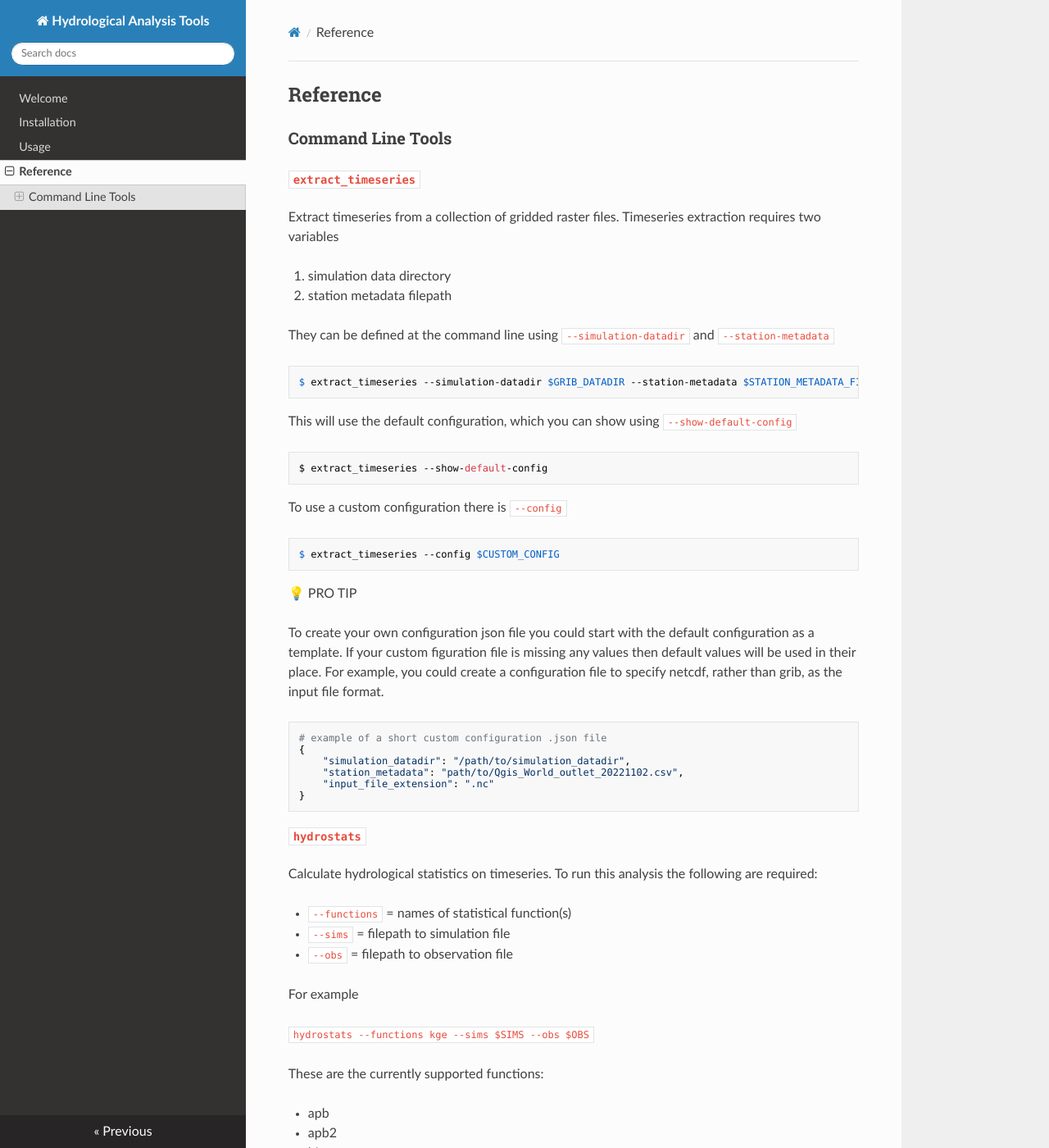
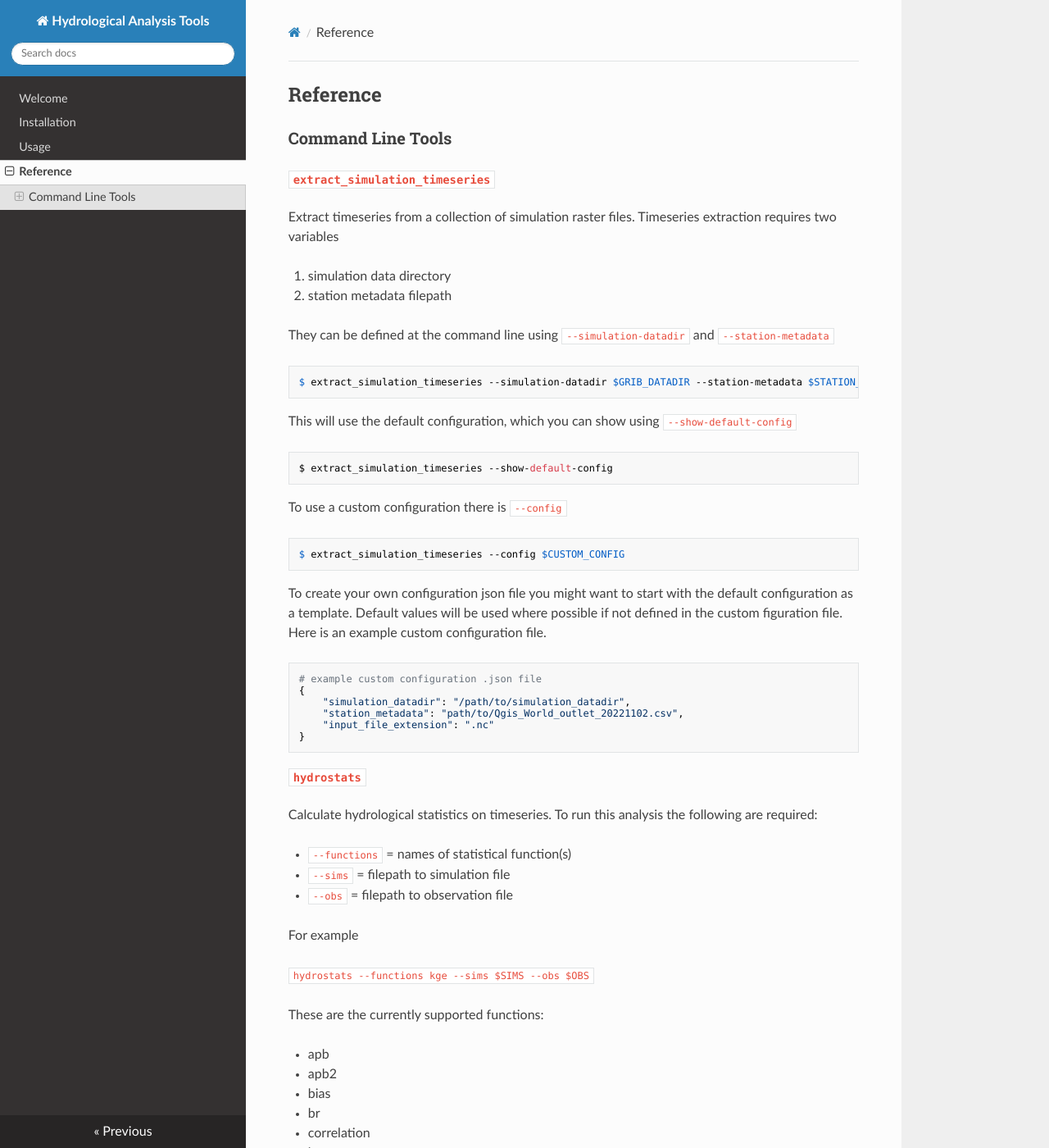
Before and after one commit to ecmwf/hat, an MkDocs documentation site: the page built from docs/reference.md, in a window 1280 px wide and 1400 px high. Shown: the whole window at 82% size. Built offline with MkDocs 1.6.1, drawn with Linux system fonts in a browser that asks for light colours; nearby versions of some CDN libraries.

Commit message:
update docs to use extract_simulation_timeseries and conda/pip installation

```diff
--- a/docs/reference.md
+++ b/docs/reference.md
@@ -2,30 +2,28 @@
 
 ### Command Line Tools
 
-#### `extract_timeseries`
+#### `extract_simulation_timeseries`
 
-Extract timeseries from a collection of gridded raster files. Timeseries extraction requires two variables
+Extract timeseries from a collection of simulation raster files. Timeseries extraction requires two variables
 
 1. simulation data directory
 2. station metadata filepath
 
 They can be defined at the command line using `--simulation-datadir` and `--station-metadata`
 
-    $ extract_timeseries --simulation-datadir $GRIB_DATADIR --station-metadata $STATION_METADATA_FILEPATH
+    $ extract_simulation_timeseries --simulation-datadir $GRIB_DATADIR --station-metadata $STATION_METADATA_FILEPATH
 
 This will use the default configuration, which you can show using `--show-default-config`
 
-    $ extract_timeseries --show-default-config
+    $ extract_simulation_timeseries --show-default-config
 
 To use a custom configuration there is `--config`
 
-    $ extract_timeseries --config $CUSTOM_CONFIG
+    $ extract_simulation_timeseries --config $CUSTOM_CONFIG
 
-💡 PRO TIP
+To create your own configuration json file you might want to start with the default configuration as a template. Default values will be used where possible if not defined in the custom figuration file. Here is an example custom configuration file.
 
-To create your own configuration json file you could start with the default configuration as a template. If your custom figuration file is missing any values then default values will be used in their place. For example, you could create a configuration file to specify netcdf, rather than grib, as the input file format.
-
-    # example of a short custom configuration .json file
+    # example custom configuration .json file
     {
         "simulation_datadir": "/path/to/simulation_datadir",
         "station_metadata": "path/to/Qgis_World_outlet_20221102.csv",
--- a/setup.py
+++ b/setup.py
@@ -14,7 +14,7 @@ setup(
     # command line tool name to function mapping
     entry_points={
         "console_scripts": [
-            "extract_simulations = "
+            "extract_simulation_timeseries = "
             "command_line_tools.extract_simulation_timeseries_cli:main",
             "river_networks = "
             "command_line_tools.river_network_coordinate_names:main",
```
Also changed, not shown: docs/installation.md (+1 -1 lines), docs/usage.md (+8 -8 lines).
